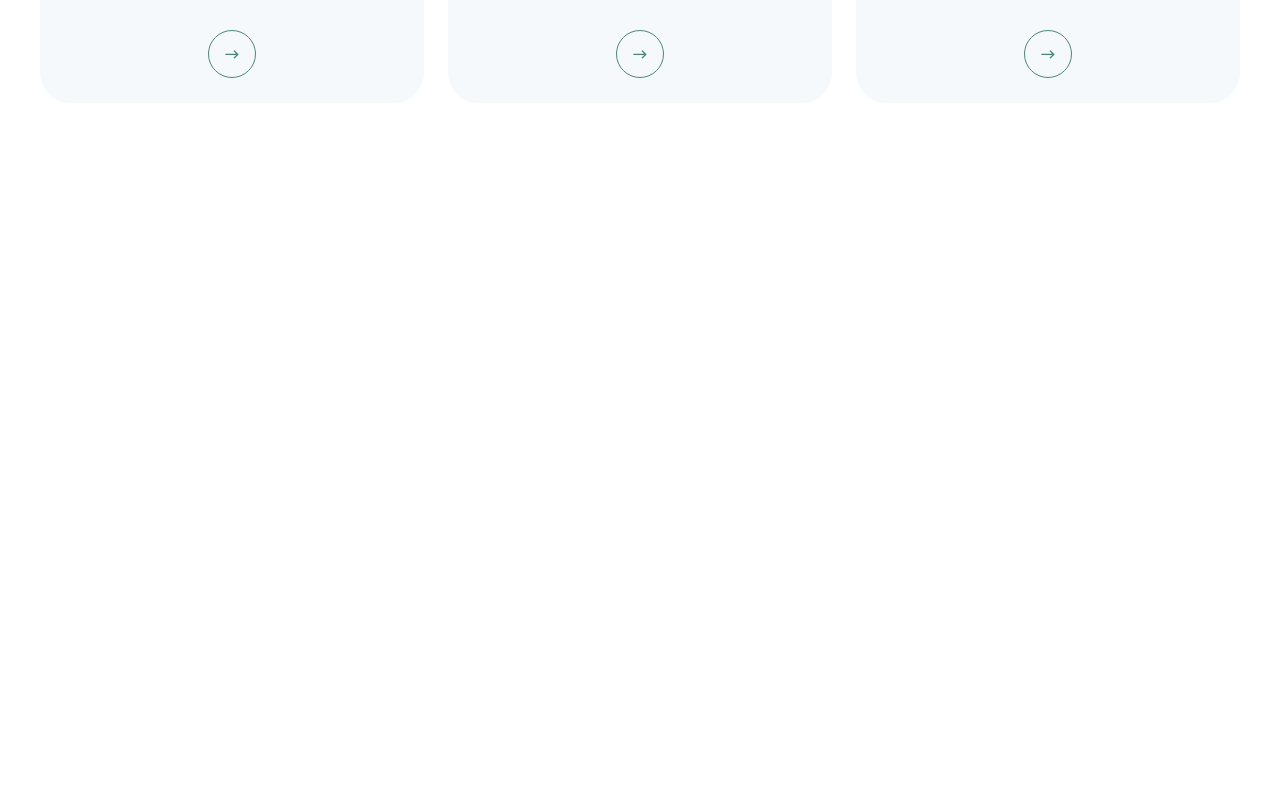
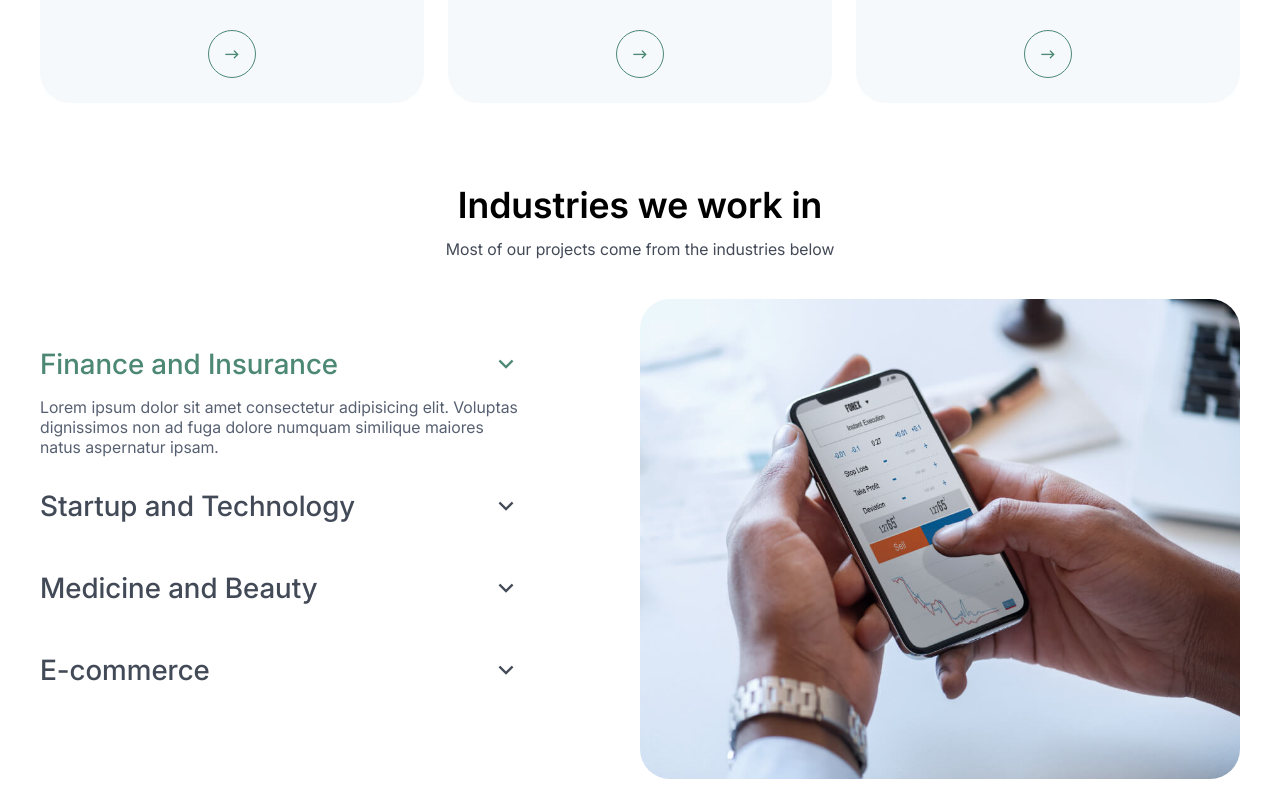
Before and after one commit to umairdalvi/react, a React (Vite) app in the folder project-01/: page / in a window 1280 px wide. Shown: the part 1103-1906 px from the top of the page. Before the commit the page ends 1226 px from the top, so only its background shows below. Built offline with nearby package versions, Linux system fonts and the light colour scheme.

Commit message:
create Industries section

```diff
--- a/project-01/src/App.css
+++ b/project-01/src/App.css
@@ -254,7 +254,7 @@ a {
 }
 
 .highlight-accent {
-  color: var(--accent-color);
+  color: var(--accent-color) !important;
 }
 
 .hero-right {
@@ -337,3 +337,74 @@ a {
   text-align: center;
   margin: 2rem 0;
 }
+
+.industries-right {
+  width: 50%;
+  border-radius: 30px;
+}
+
+.industries-left {
+  width: 40%;
+  display: flex;
+  flex-direction: column;
+  margin: auto 0;
+}
+
+.industries-content {
+  column-gap: 2rem;
+}
+
+.industries-right img {
+  border-radius: 30px;
+  width: 100%;
+}
+
+.accordion-item {
+  /* border: 1px solid black; */
+  margin: 0 0 2rem 0;
+}
+
+.accordion-item-title {
+  color: #434a57;
+  cursor: pointer;
+  margin: 0 0 1rem 0;
+  font-weight: 500;
+  font-size: clamp(1.5rem, 5vw, 1.75rem);
+}
+
+.accordion-item-dsc {
+  height: 0;
+  overflow: hidden;
+  transform-origin: top;
+  visibility: hidden;
+  transition: all 0.25s linear;
+  color: #576071;
+}
+
+.accordion-item-dsc-expanded {
+  height: 60px;
+  visibility: visible;
+}
+
+.accordion-title-icon {
+  transition: transform 0.25s linear;
+}
+
+.rotate-icon {
+  transform: rotate(-180deg);
+}
+
+.industries-title-wrapper {
+  text-align: center;
+  margin: 2.5rem 0;
+}
+
+.industries-title {
+  font-size: clamp(1.5rem, 6vw, 2.25rem);
+  font-weight: 600;
+  margin: 0 0 .75rem 0;
+}
+
+.industries-subtitle {
+  color: #434a57;
+}
--- a/project-01/src/App.jsx
+++ b/project-01/src/App.jsx
@@ -3,6 +3,7 @@ import Hero from "./components/Hero"
 import "../src/App.css"
 import Clients from "./components/Clients"
 import Services from "./components/Services"
+import Industries from "./components/Industries"
 
 const App = () => {
   return (
@@ -11,6 +12,7 @@ const App = () => {
       <Hero />
       <Clients />
       <Services />
+      <Industries />
     </div>
   )
 }
--- /dev/null
+++ b/project-01/src/components/Industries.jsx
@@ -0,0 +1,22 @@
+import Accordion from "./Accordion"
+
+const Industries = () => {
+    return (
+        <div className='container'>
+            <div className="industries-title-wrapper">
+                <p className="industries-title">Industries we work in</p>
+                <p className="industries-subtitle">Most of our projects come from the industries below</p>
+            </div>
+            <div className="industries-content flex justify-between">
+                <div className="industries-left">
+                    <Accordion />
+                </div>
+                <div className="industries-right">
+                    <img src="./images/industries.jpg" alt="image" />
+                </div>
+            </div>
+        </div>
+    )
+}
+
+export default Industries
```
Also changed, not shown: project-01/public/images/industries.jpg (added).
